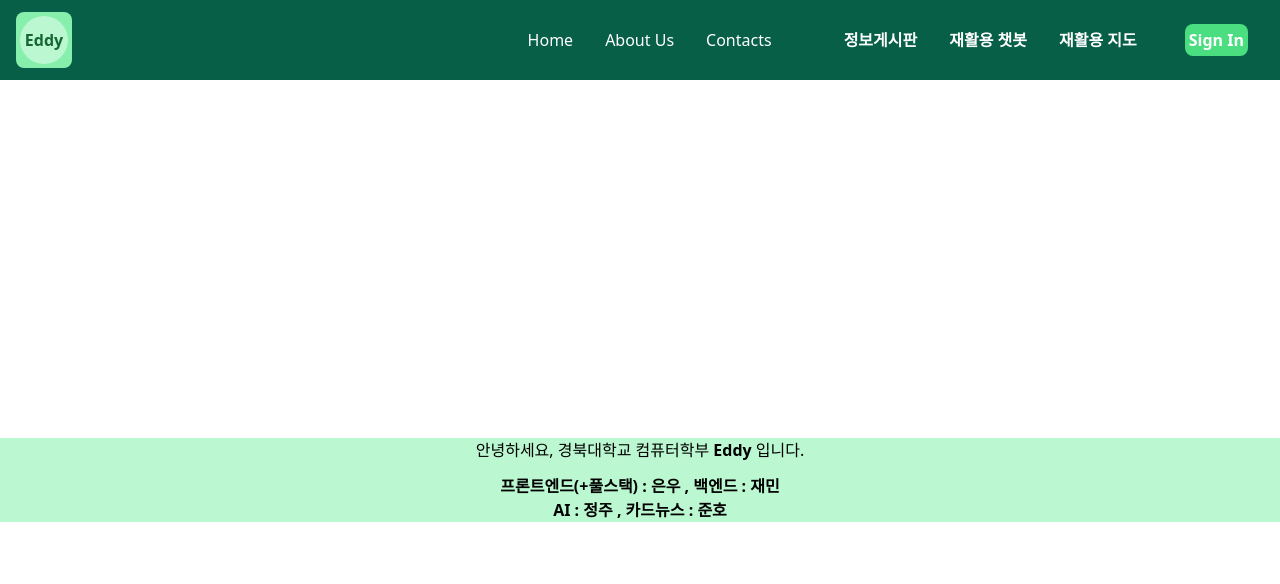
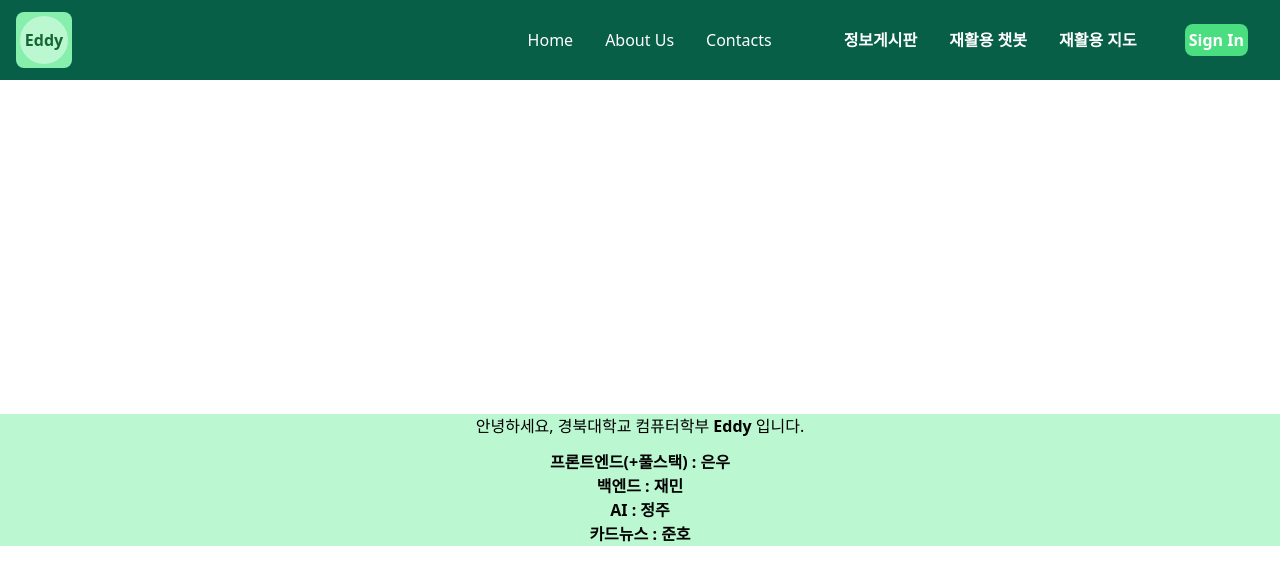
Before and after one commit to ecoleader-AiEcoLife/FrontEnd, a Next.js app: page /about in a window 1280 px wide. Shown: the top 584 px of the page. Built offline with nearby package versions, Linux system fonts and the light colour scheme; no server answers.

Commit message:
refactoring

```diff
--- a/app/about/page.tsx
+++ b/app/about/page.tsx
@@ -7,11 +7,10 @@ export default function About() {
           <span className="font-bold">Eddy </span>
           <span>입니다. </span>
         </div>
-        <div className="font-bold">
-          {" "}
-          프론트엔드(+풀스택) : 은우 , 백엔드 : 재민
-        </div>
-        <div className="font-bold"> AI : 정주 , 카드뉴스 : 준호</div>
+        <div className="font-bold"> 프론트엔드(+풀스택) : 은우</div>{" "}
+        <div className="font-bold"> 백엔드 : 재민</div>
+        <div className="font-bold"> AI : 정주</div>
+        <div className="font-bold"> 카드뉴스 : 준호</div>
       </div>
     </div>
   );
```
